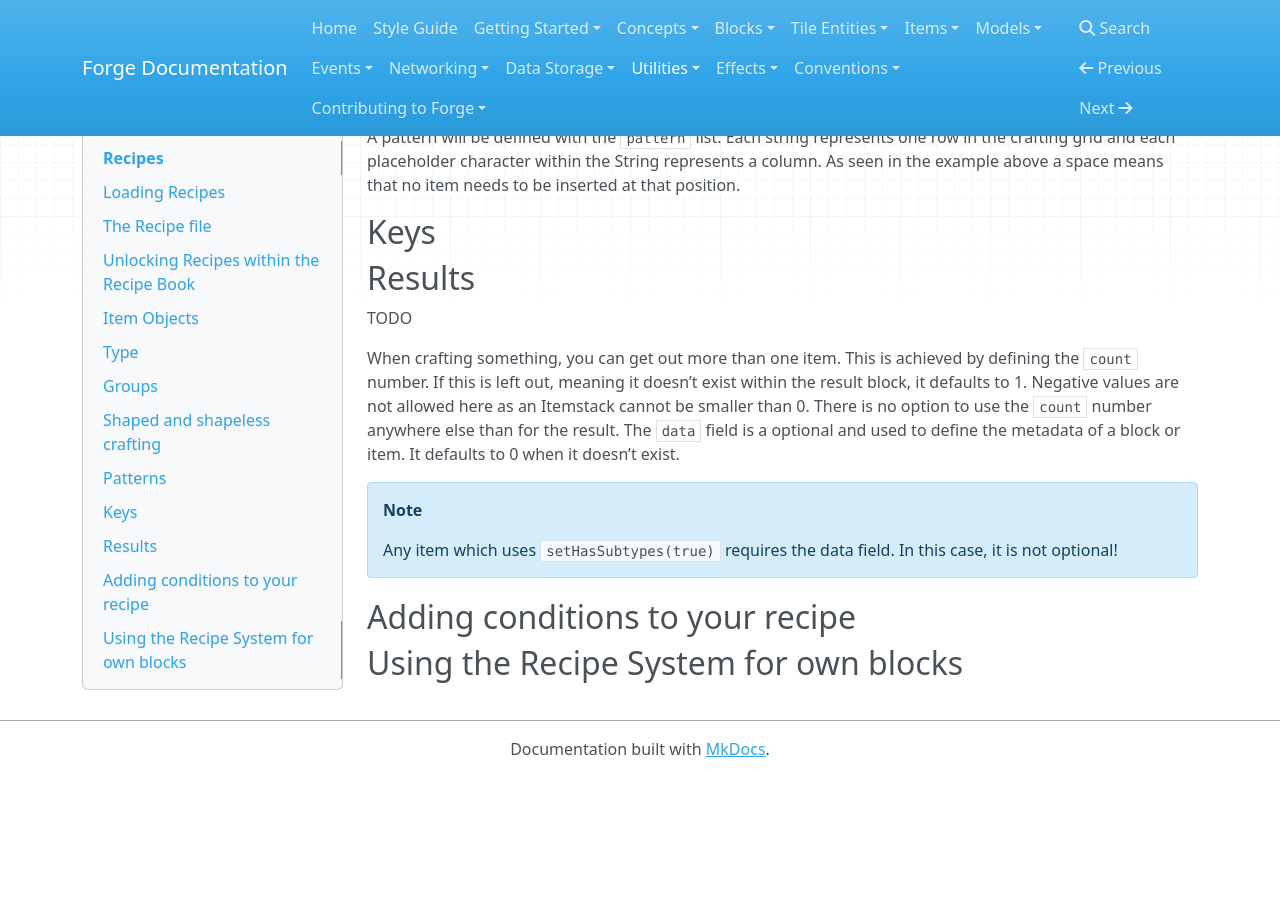
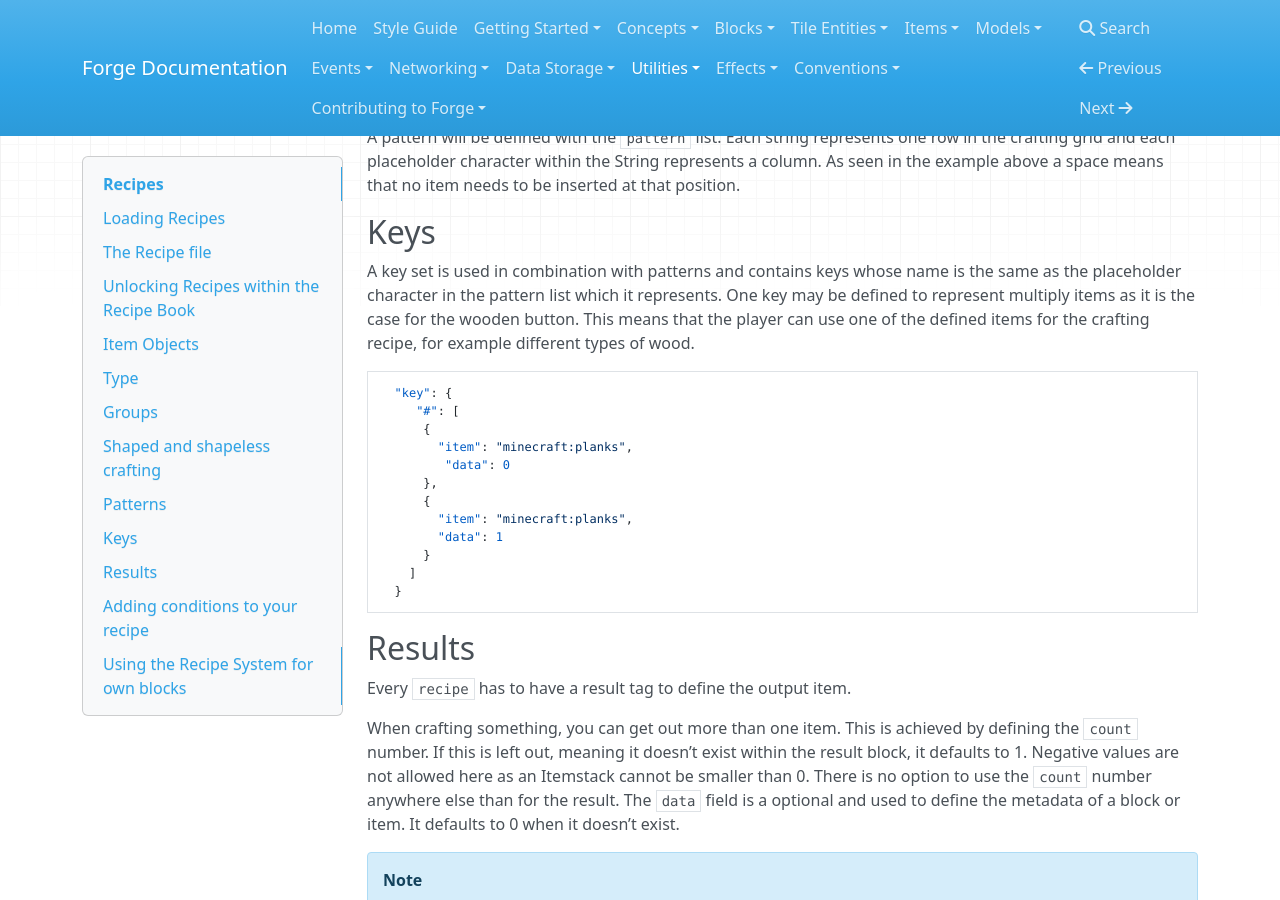
Before and after one commit to MinecraftForge/Documentation, an MkDocs documentation site: the page built from docs/utilities/recipes.md, in a window 1280 px wide and 900 px high, scrolled down 3357 px. Built offline with MkDocs 1.6.1, drawn with Linux system fonts in a browser that asks for light colours; nearby versions of some CDN libraries; old or Windows-style settings are respelled for this version of MkDocs; before the commit the page ends 4134 px from its top, so only the background shows below that.

Commit message:
Finish results and keys

````diff
--- a/docs/utilities/recipes.md
+++ b/docs/utilities/recipes.md
@@ -125,11 +125,27 @@ A pattern will be defined with the `pattern` list. Each string represents one ro
 
 Keys
 ----
+A key set is used in combination with patterns and contains keys whose name is the same as the placeholder character in the pattern list which it represents. One key may be defined to represent multiply items as it is the case for the wooden button. This means that the player can use one of the defined items for the crafting recipe, for example different types of wood.
+
+```json
+  "key": {
+     "#": [
+      {
+        "item": "minecraft:planks",
+         "data": 0
+      },
+      {
+        "item": "minecraft:planks",
+        "data": 1
+      }
+    ]
+  }
+```
 
 
 Results
 -------
-TODO
+Every `recipe` has to have a result tag to define the output item.
 
 When crafting something, you can get out more than one item. This is achieved by defining the `count` number. If this is left out, meaning it doesn't exist within the result block, it defaults to 1. Negative values are not allowed here as an Itemstack cannot be smaller than 0. There is no option to use the `count` number anywhere else than for the result.
 The `data` field is a optional and used to define the metadata of a block or item. It defaults to 0 when it doesn't exist.
````
